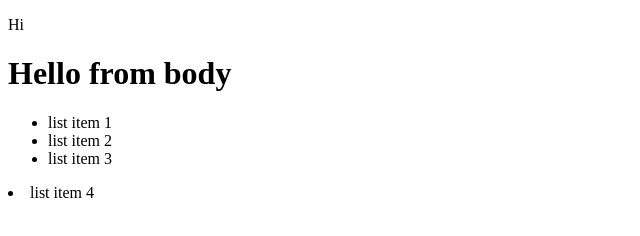
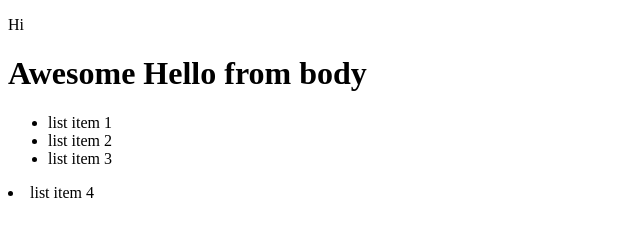
Before and after one commit to vishalkapadia-git/vscodetest, a plain HTML site: page index.html in a window 1280 px wide. Shown: the whole page, without its empty margins (0-640 px from the left). Drawn offline with Linux system fonts and the light colour scheme.

Commit message:
edited H1

```diff
--- a/index.html
+++ b/index.html
@@ -10,7 +10,7 @@
     </p>
 </head>
 <body>
-    <h1> Hello from body</h1>
+    <h1> Awesome Hello from body</h1>
     <ul>
         <li> list item 1</li>
         <li> list item 2</li>
```
